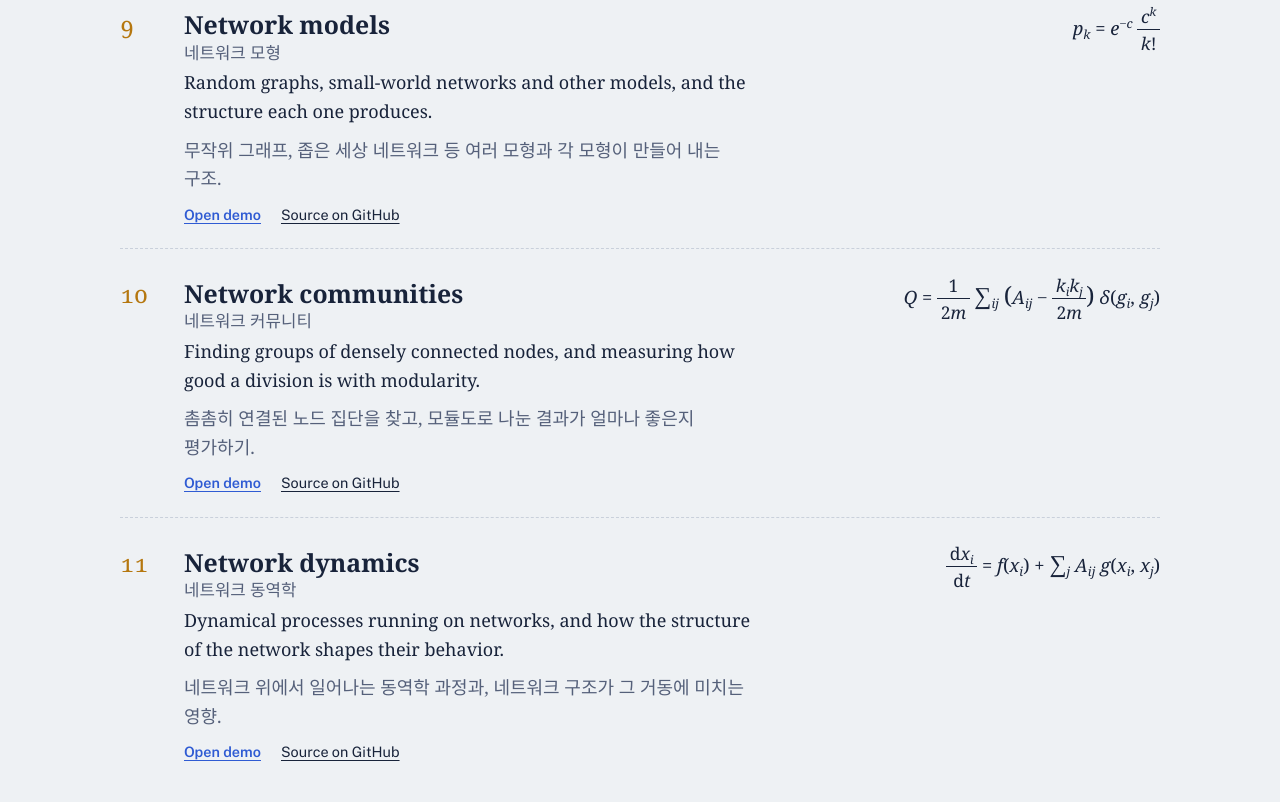
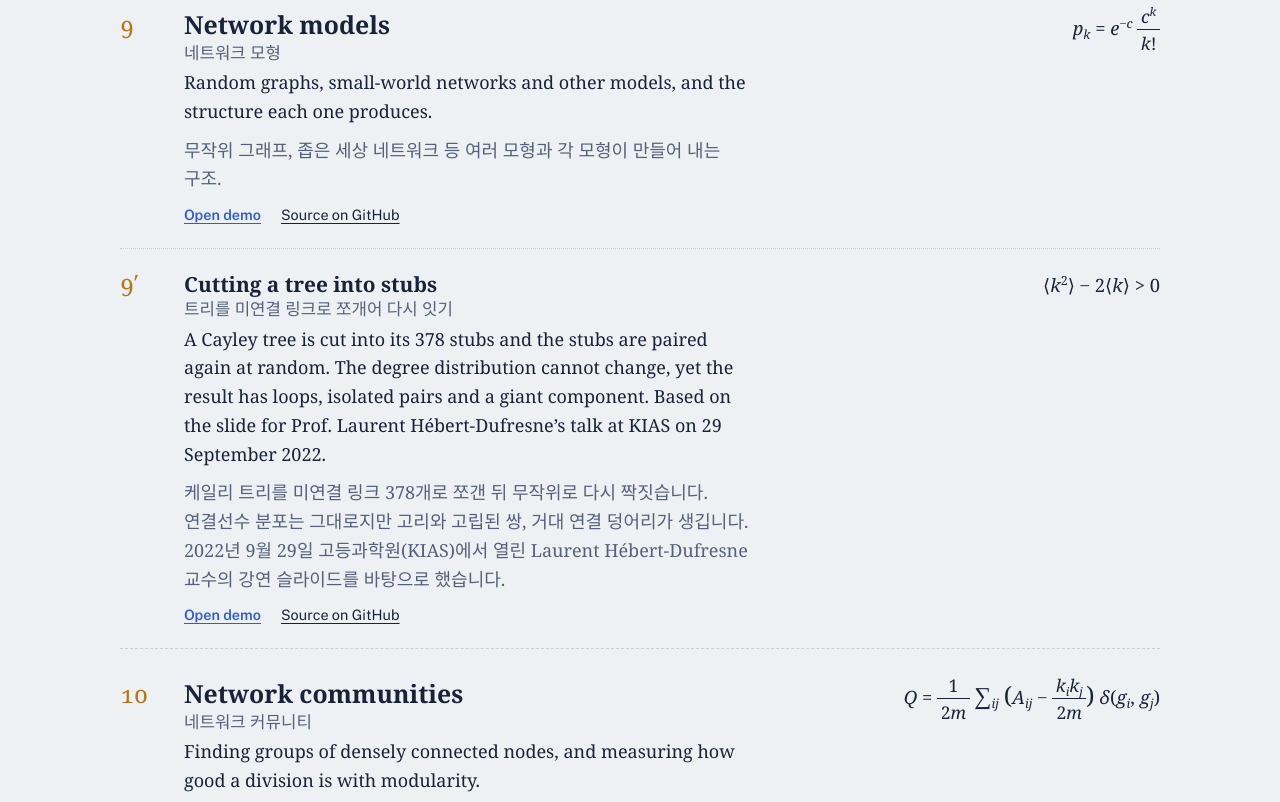
Before and after one commit to lshlj82/netsci-course-GNU, a plain HTML site: page index.html in a window 1280 px wide. Shown: the part 3523-4325 px from the top of the page. Drawn offline with nearby package versions, Linux system fonts and the light colour scheme; a web font is replaced by a local one.

Commit message:
Add files via upload

```diff
--- a/index.html
+++ b/index.html
@@ -149,6 +149,8 @@
   }
   .demo + .demo { border-top: 1px dashed var(--rule); }
   .num { font-size: 1.5rem; color: var(--accent); font-variant-numeric: oldstyle-nums; }
+  .demo.sub { border-top-style: dotted; padding-top: 0.9rem; }
+  .demo.sub h3 { font-size: 1.3rem; }
   .demo h3 { font-size: 1.55rem; font-weight: 600; line-height: 1.2; margin: 0 0 0.35rem; }
   .demo h3 a { text-decoration: none; }
   .demo h3 a:hover { text-decoration: underline; text-decoration-thickness: 1px; text-underline-offset: 4px; }
@@ -390,6 +392,21 @@ button.theme-btn svg{width:20px; height:20px; fill:none; stroke:currentColor; st
             <i>p</i><sub><i>k</i></sub> = <i>e</i><sup>−<i>c</i></sup> <span class="frac"><span><i>c</i><sup><i>k</i></sup></span><span><i>k</i>!</span></span>
           </div>
         </li>
+        <li class="demo sub">
+          <span class="num" aria-label="Supplement to demo 9">9′</span>
+          <div>
+            <h3><a href="https://lshlj82.github.io/stub-rewiring/">Cutting a tree into stubs</a><span class="ko" lang="ko">트리를 미연결 링크로 쪼개어 다시 잇기</span></h3>
+            <p>A Cayley tree is cut into its 378 stubs and the stubs are paired again at random. The degree distribution cannot change, yet the result has loops, isolated pairs and a giant component. Based on the slide for Prof. Laurent Hébert-Dufresne&rsquo;s talk at KIAS on 29 September 2022.</p>
+            <p class="ko" lang="ko">케일리 트리를 미연결 링크 378개로 쪼갠 뒤 무작위로 다시 짝짓습니다. 연결선수 분포는 그대로지만 고리와 고립된 쌍, 거대 연결 덩어리가 생깁니다. 2022년 9월 29일 고등과학원(KIAS)에서 열린 Laurent Hébert-Dufresne 교수의 강연 슬라이드를 바탕으로 했습니다.</p>
+            <div class="links">
+              <a class="primary" href="https://lshlj82.github.io/stub-rewiring/">Open demo</a>
+              <a href="https://github.com/lshlj82/stub-rewiring">Source on GitHub</a>
+            </div>
+          </div>
+          <div class="eq" aria-label="Molloy–Reed criterion: mean k squared minus two mean k greater than zero">
+            ⟨<i>k</i><sup>2</sup>⟩ − 2⟨<i>k</i>⟩ &gt; 0
+          </div>
+        </li>
         <li class="demo">
           <span class="num">10</span>
           <div>
@@ -465,6 +482,7 @@ button.theme-btn svg{width:20px; height:20px; fill:none; stroke:currentColor; st
           <span class="tr" lang="ko">한국어판 <a href="https://www.acornpub.co.kr/product/복잡계-네트워크의-자연법칙/6086/category/24/display/1/">『복잡계 네트워크의 자연법칙』</a> (에이콘출판사, 2026)</span>
         </li>
         <li>Prof. Sang Hoon Lee, lecture slides for Network Science. <span class="ko" lang="ko">이상훈 교수, 네트워크 과학 강의 슬라이드.</span></li>
+        <li>Prof. Laurent Hébert-Dufresne, slide on the configuration model from his talk at KIAS, 29 September 2022 (demo 9′). <span class="ko" lang="ko">Laurent Hébert-Dufresne 교수, 2022년 9월 29일 고등과학원(KIAS) 강연 중 구성 모형 슬라이드 (데모 9′).</span></li>
       </ul>
       <aside class="promo" lang="ko">
         <p class="promo-title">우리말로 읽는 네트워크 과학</p>
```
Also changed, not shown: 1 other file.
